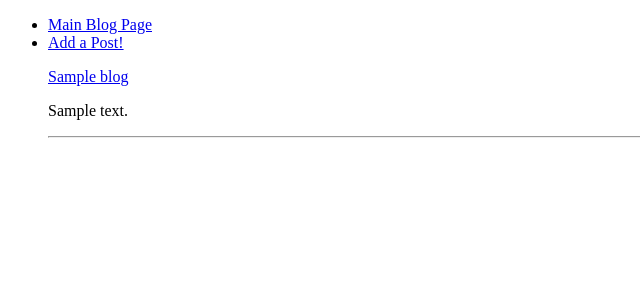
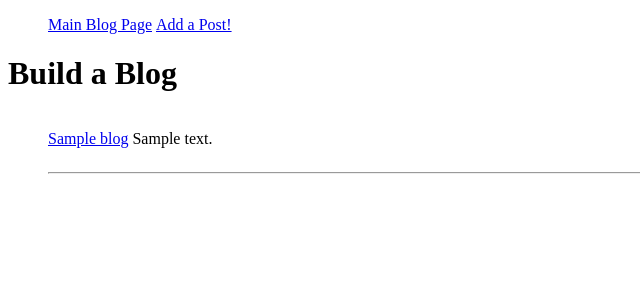
Before and after one commit to j-kincaid/build-a-blog, a Flask app: template templates/blog.html in a window 1280 px wide. Shown: the top 300 px of the page, without its empty margins (0-640 px from the left). Run offline with Flask 2, Linux system fonts and the light colour scheme; the template is opened without the code that fills it: most values are stand-ins (such as "Sample title", 1, 10 or a date in 2020); data that the repository does not hold is empty.

Commit message:
added inline styles

```diff
--- a/templates/base.html
+++ b/templates/base.html
@@ -2,6 +2,11 @@
 <html>
     <head>
         <title>{{title}}</title>
+        <style>
+            li {
+                display: inline-block;
+            }
+        </style>
     </head>
 <body>
     <nav>
--- a/templates/blog.html
+++ b/templates/blog.html
@@ -1,17 +1,21 @@
 {% extends "base.html" %}
 {% block content %}
 
+<h1>Build a Blog</h1>
 
 {% if blogz|length == 0 %}
 <p>No entries yet</p>
 {% else %}
 
-    <ul>
+    <ul style="list-style:none;">
         {% for blog in blogz %}
 
+        <li>
         <a href="./?id={{blog.id}}" ></h1>{{blog.title}}</h1></a>
+        </li>
+        <li>
         <p>{{blog.body}}</p>
-
+        </li>
 <hr />
         {% endfor %}
     </ul>
```
